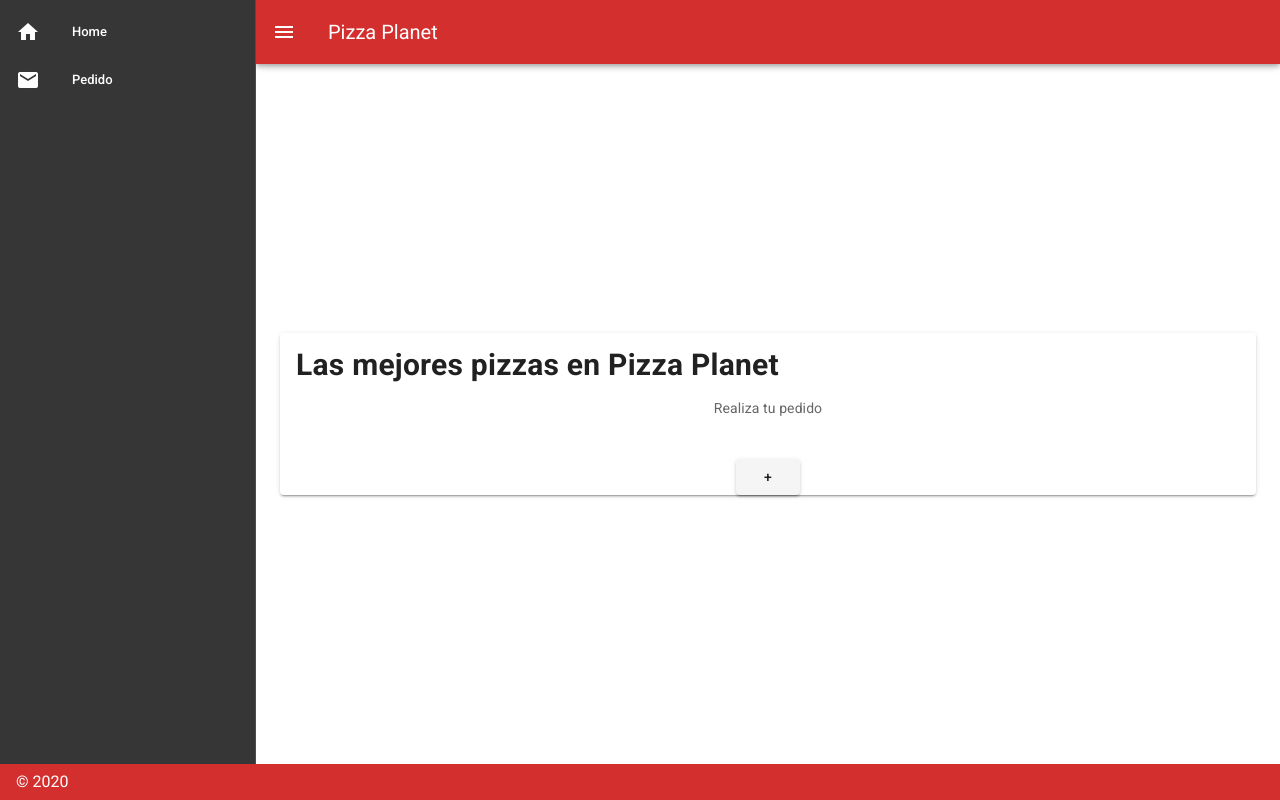
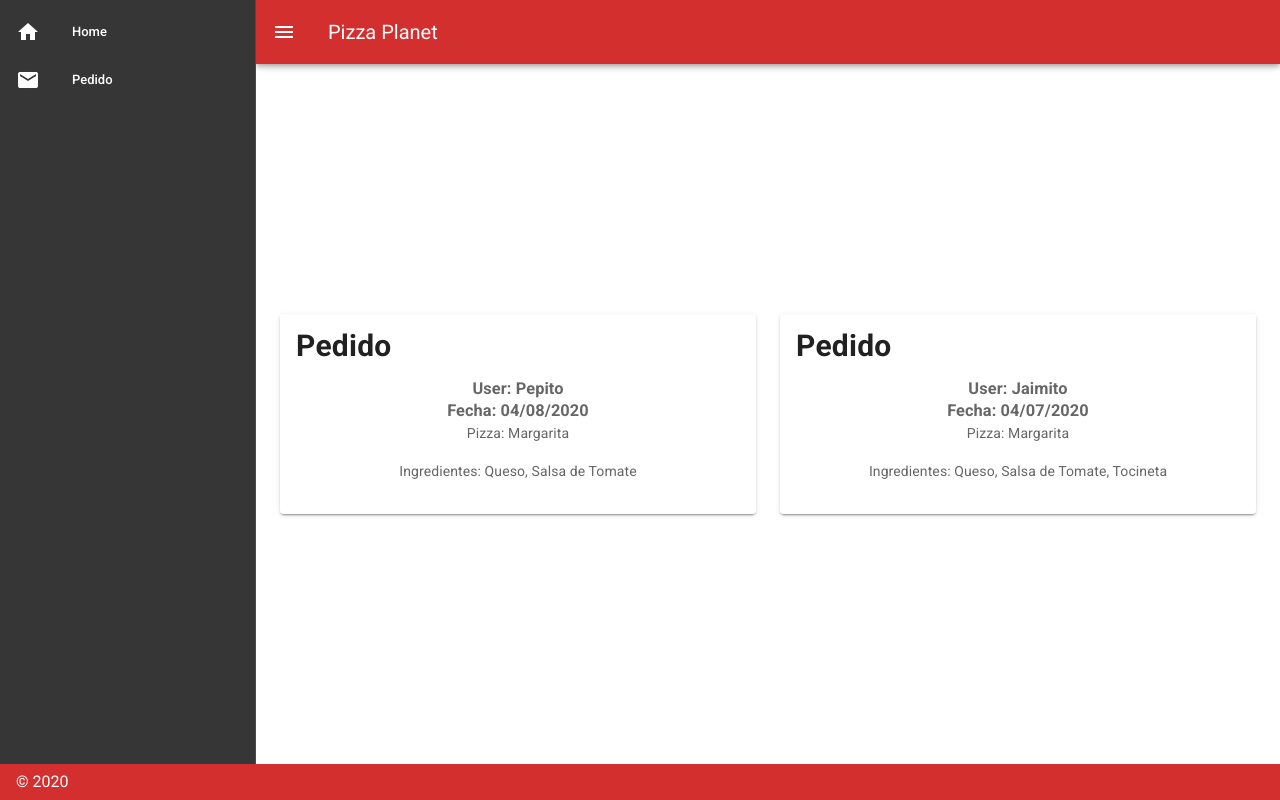
Before and after one commit to D4veCode/PizzaPlanetV2, a Vue app in the folder frontend/pizza-planet-vue/: page / in a window 1280 px wide. Built offline with nearby package versions, Linux system fonts and the light colour scheme.

Commit message:
[Add] Anadido tarjeta pedido

```diff
--- a/frontend/pizza-planet-vue/package.json
+++ b/frontend/pizza-planet-vue/package.json
@@ -24,9 +24,9 @@
     "@vue/cli-service": "~4.4.0",
     "@vue/eslint-config-airbnb": "^5.0.2",
     "babel-eslint": "^10.1.0",
-    "eslint": "^6.7.2",
+    "eslint": "^6.8.0",
     "eslint-plugin-import": "^2.20.2",
-    "eslint-plugin-vue": "^6.2.2",
+    "eslint-plugin-vue": "^7.0.0-beta.1",
     "sass": "^1.19.0",
     "sass-loader": "^8.0.0",
     "vue-cli-plugin-vuetify": "~2.0.7",
--- /dev/null
+++ b/frontend/pizza-planet-vue/src/components/PedidoCard.vue
@@ -0,0 +1,25 @@
+<template>
+    <v-card>
+        <v-card-title>
+          <h2>Pedido</h2>
+        </v-card-title>
+        <v-card-text>
+          <h3>User: {{user}}</h3>
+          <h3>Fecha: {{date}}</h3>
+          <p> Pizza: {{pizza}}</p>
+          <p> Ingredientes: {{ingredientes}}</p>
+        </v-card-text>
+      </v-card>
+</template>
+
+<script>
+export default {
+  name: 'PedidoCard',
+  props: {
+    user: String,
+    date: String,
+    pizza: String,
+    ingredientes: String,
+  },
+};
+</script>
--- a/frontend/pizza-planet-vue/src/views/Home.vue
+++ b/frontend/pizza-planet-vue/src/views/Home.vue
@@ -1,26 +1,44 @@
 <template>
 <v-container>
-  <v-card>
-    <v-card-title>
-      <h2>Las mejores pizzas en Pizza Planet</h2>
-    </v-card-title>
-    <v-card-text>
-      Realiza tu pedido
-    </v-card-text>
-      <br>
-      <v-btn
+  <v-row>
+    <v-col md6 v-for="pedido in listaPedidos" v-bind:key="pedido.id">
+      <PedidoCard
+        v-bind:user="pedido.user"
+        v-bind:date="pedido.date"
+        v-bind:pizza="pedido.pizza"
+        v-bind:ingredientes="pedido.ingredientes"
       >
-        +
-      </v-btn>
-  </v-card>
+      </PedidoCard>
+    </v-col>
+  </v-row>
 </v-container>
 </template>
 
 <script>
+import PedidoCard from '../components/PedidoCard.vue';
 
 export default {
   name: 'Home',
   components: {
+    PedidoCard,
   },
+  data: () => ({
+    listaPedidos: [
+      {
+        id: '1',
+        user: 'Pepito',
+        date: '04/08/2020',
+        pizza: 'Margarita',
+        ingredientes: 'Queso, Salsa de Tomate',
+      },
+      {
+        id: '2',
+        user: 'Jaimito',
+        date: '04/07/2020',
+        pizza: 'Margarita',
+        ingredientes: 'Queso, Salsa de Tomate, Tocineta',
+      },
+    ],
+  }),
 };
 </script>
```
Also changed, not shown: 1 other file (tests, documents, lock files or other folders).
